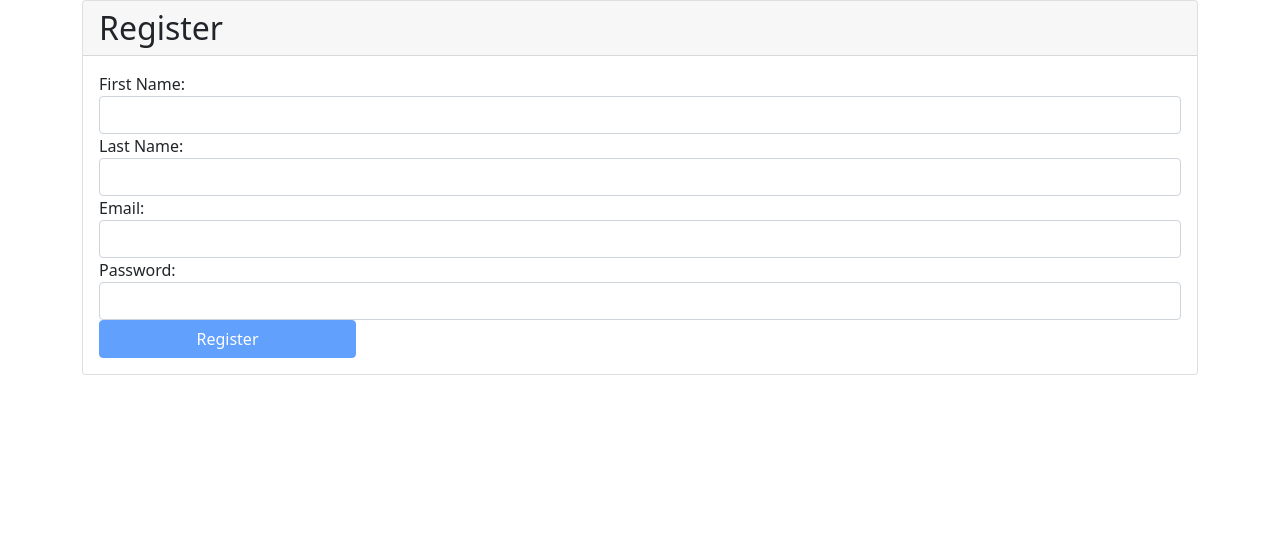
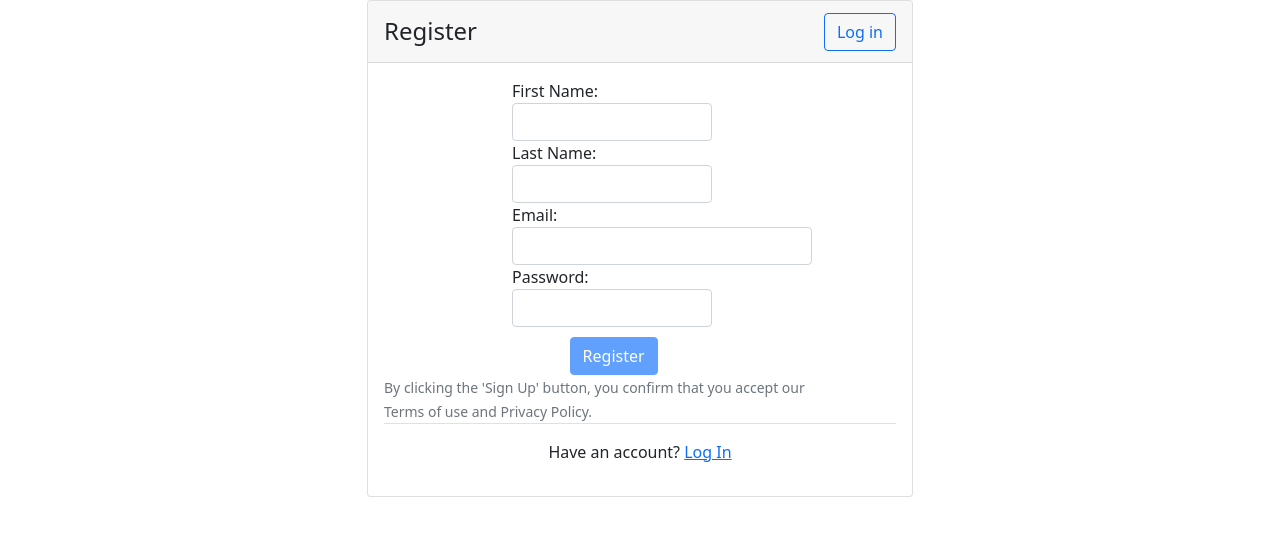
Before and after one commit to sm8192/REVLoot-Front-End, an Angular app in the folder Project-3-Front/: page / in a window 1280 px wide. Shown: the top 536 px of the page. Built offline with nearby package versions, Linux system fonts and the light colour scheme.

Commit message:
Registration form added
Moved the component for the registration form into the login folder.

```diff
--- a/Project-3-Front/src/app/app.module.ts
+++ b/Project-3-Front/src/app/app.module.ts
@@ -4,7 +4,7 @@ import { FormsModule } from '@angular/forms';
 import { AppRoutingModule } from './app-routing.module';
 import { AppComponent } from './app.component';
 
-import { RegisterComponent } from './components/register/register.component';
+import { RegisterComponent } from './components/Login/register/register.component';
 
 @NgModule({
   declarations: [
--- /dev/null
+++ b/Project-3-Front/src/app/components/Login/register/register.component.html
@@ -0,0 +1,47 @@
+<div class="container">
+    <div class="row justify-content-md-center">
+    <div class="col-md-6">
+    <div class="card">
+
+    <header class="card-header">
+        <a routerLink="../" class="btn btn-outline-primary mt-1" style="float: right;">Log in</a>
+        <h4 class="card-title mt-2">Register</h4>
+    </header>
+    <div class="card-body ">
+    <form #registerForm="ngForm" (submit)="onSubmit(registerForm)" >
+        <div class="col form-group offset-md-3">
+            <label for="" >First Name:</label>
+            <input type="text" name="firstName" class="form-control" style="width: 200px;" ngModel #firstName="ngModel" [class.is.invlaid]="firstName.invalid && firstName.touched" required />
+            <small class="text-danger" [class.d-none]="firstName.untouched || firstName.valid">*This is required field</small>
+        </div>
+
+        <div class="col form-group offset-md-3">
+            <label for="">Last Name:</label>
+            <input type="text" name="lastName" class="form-control" style="width: 200px;" ngModel #lastName="ngModel" [class.is.invlaid]="lastName.invalid && lastName.touched" required />
+            <small class="text-danger" [class.d-none]="lastName.untouched || lastName.valid">*This is required field</small>
+        </div>
+
+
+        <div class="col form-group offset-md-3">
+            <label for="">Email:</label>
+            <input type="text" name="email" class="form-control" style="width: 300px;" ngModel #email="ngModel" [class.is.invlaid]="email.invalid && email.touched" required  />
+            <small class="text-danger" [class.d-none]="email.untouched || email.valid">*This is required field</small>
+        </div>
+
+        <div class="col form-group offset-md-3">
+            <label for="">Password:</label>
+            <input type="text" name="password" class="form-control" style="width: 200px;" ngModel #password="ngModel" [class.is.invlaid]="password.invalid && password.touched" required />
+            <small class="text-danger" [class.d-none]="password.untouched || password.valid">*This is required field</small>
+        </div>
+
+        <div class="col form-group offset-md-3">
+            <button [disabled]="registerForm.invalid" type="submit" class="btn btn-primary btn-block" style="margin-left:15%; margin-top: 10px;"> Register  </button>
+        </div>
+        <small class="text-muted">By clicking the 'Sign Up' button, you confirm that you accept our <br> Terms of use and Privacy Policy.</small>
+    </form>
+    <div class="border-top card-body text-center">Have an account? <a routerLink="../">Log In</a></div>
+    </div>
+    </div>
+    </div>
+    </div>
+</div>
--- a/Project-3-Front/src/app/components/register/register.component.html
+++ /dev/null
@@ -1,39 +0,0 @@
-<div class="container">
-    <div class="card">
-
-    <h2 class="card-header">Register</h2>
-    <div class="card-body">
-    <form #registerForm="ngForm" (submit)="onSubmit(registerForm)" >
-        <div class="form-group">
-            <label for="" >First Name:</label>
-            <input type="text" name="firstName" class="form-control" ngModel #firstName="ngModel" [class.is.invlaid]="firstName.invalid && firstName.touched" required />
-            <small class="text-danger" [class.d-none]="firstName.untouched || firstName.valid">*This is required field</small>
-        </div>
-
-        <div class="form-group">
-            <label for="">Last Name:</label>
-            <input type="text" name="lastName" class="form-control" ngModel #lastName="ngModel" [class.is.invlaid]="lastName.invalid && lastName.touched" required />
-            <small class="text-danger" [class.d-none]="lastName.untouched || lastName.valid">*This is required field</small>
-        </div>
-
-
-        <div class="form-group">
-            <label for="">Email:</label>
-            <input type="text" name="email" class="form-control" ngModel #email="ngModel" [class.is.invlaid]="email.invalid && email.touched" required  />
-            <small class="text-danger" [class.d-none]="email.untouched || email.valid">*This is required field</small>
-        </div>
-
-        <div class="form-group">
-            <label for="">Password:</label>
-            <input type="text" name="password" class="form-control" ngModel #password="ngModel" [class.is.invlaid]="password.invalid && password.touched" required />
-            <small class="text-danger" [class.d-none]="password.untouched || password.valid">*This is required field</small>
-        </div>
-
-        <div class="form-group">
-           <input [disabled]="registerForm.invalid" class="btn btn-primary" value="Register"  />
-
-    </div>
-    </form>
-    </div>
-    </div>
-    </div>
```
Also changed, not shown: Project-3-Front/src/app/components/Login/register/register.component.css (added), Project-3-Front/src/app/components/Login/register/register.component.ts (renamed from Project-3-Front/src/app/components/register/register.component.ts), 1 other file (tests, documents, lock files or other folders).
